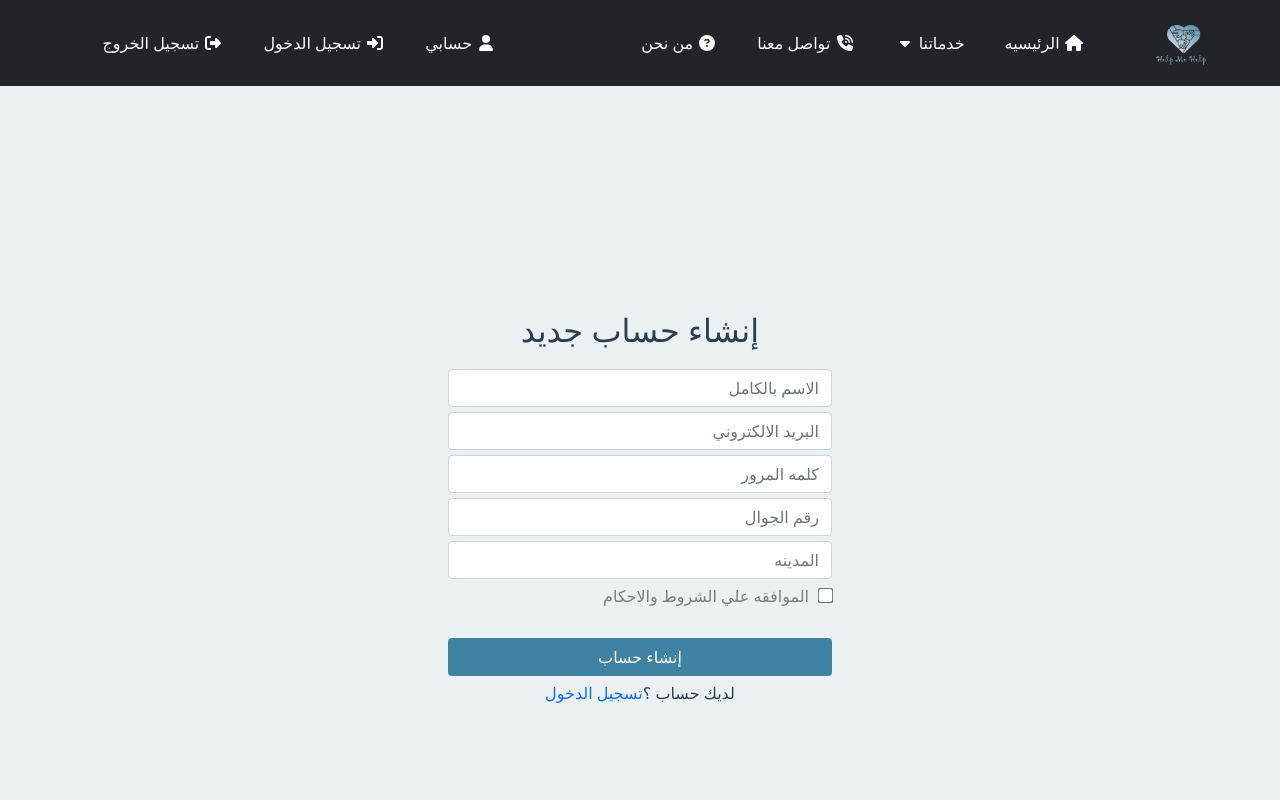
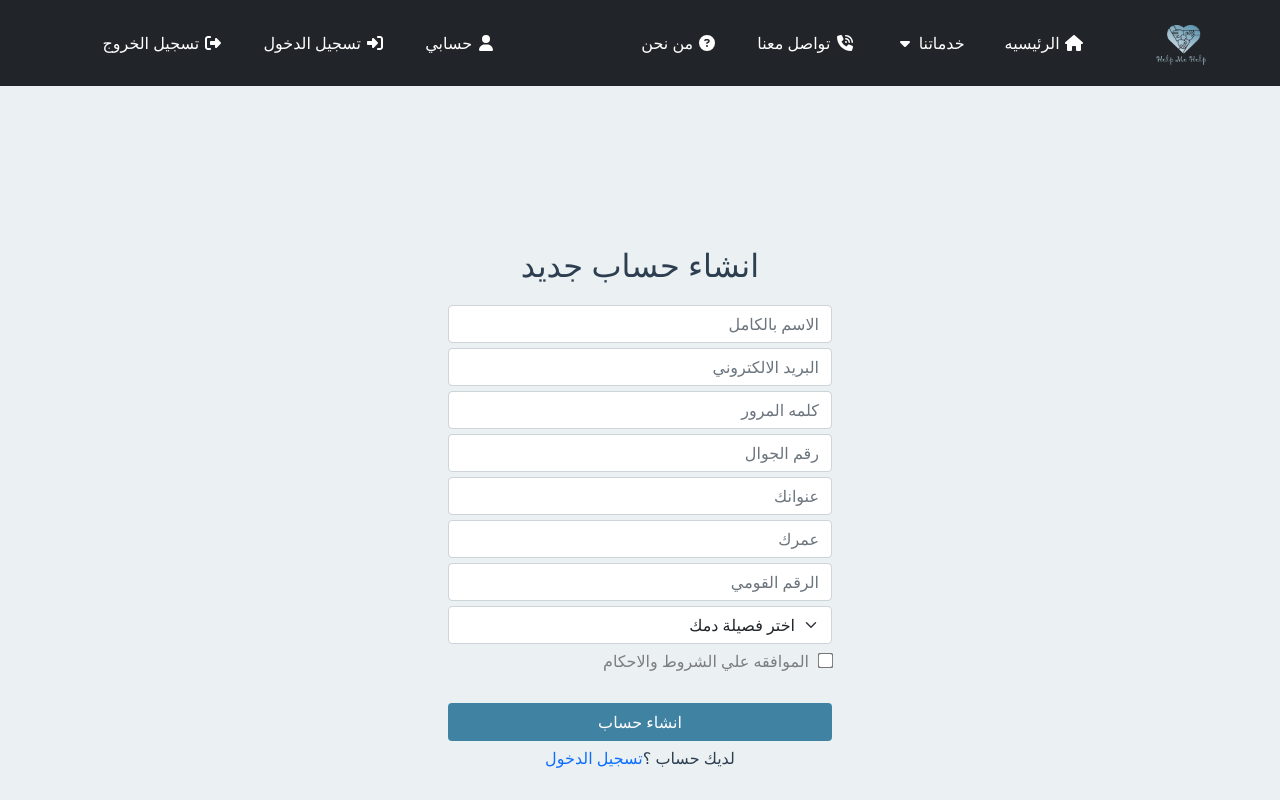
Before and after one commit to rahmahelmy99/fianlGraduationProject, a Vue app: page /signup in a window 1280 px wide. Shown: the top 800 px of the page. Built offline with nearby package versions, Linux system fonts and the light colour scheme.

Commit message:
added auth store to signup

```diff
--- a/src/components/pages/authentication/signup.vue
+++ b/src/components/pages/authentication/signup.vue
@@ -1,75 +1,79 @@
 <template>
   <base-wrapper>
     <div class="signincontainer">
-      <h2>إنشاء حساب جديد</h2>
-      <form @submit.prevent="signup">
+      <h2>انشاء حساب جديد</h2>
+      <form @submit.prevent="handleSignup">
         <div class="form-group">
-          <input
-            type="text"
-            class="form-control"
-            placeholder="الاسم بالكامل"
-            v-model="username"
-          />
-          <small class="form-text text-muted" v-show="nameerror">{{
-            nameerror
-          }}</small>
-        </div>
-        <div class="form-group">
-          <input
-            type="email"
-            class="form-control"
-            placeholder="البريد الالكتروني"
-            v-model="useremail"
-          />
-          <small class="form-text text-muted" v-show="emailerror">{{
-            emailerror
-          }}</small>
-        </div>
-        <div class="form-group">
-          <input
-            type="password"
-            class="form-control"
-            placeholder="كلمه المرور"
-            v-model="userpass"
-          />
-          <small class="form-text text-muted" v-show="passworderror">{{
-            passworderror
+          <input type="text" name='name' class="form-control" placeholder="الاسم بالكامل" v-model="name" />
+          <small class="form-text text-muted" v-show="nameError">{{
+              nameError
           }}</small>
         </div>
 
         <div class="form-group">
-          <input
-            type="text"
-            class="form-control"
-            placeholder="رقم الجوال"
-            v-model="userphone"
-          />
-          <small class="form-text text-muted" v-show="phoneerror">{{
-            phoneerror
+          <input type="email" name='email' class="form-control" placeholder="البريد الالكتروني" v-model="email" />
+          <small class="form-text text-muted" v-show="emailError">{{
+              emailError
+          }}</small>
+        </div>
+        <div class="form-group">
+          <input type="password" name='password' class="form-control" placeholder="كلمه المرور" v-model="password" />
+          <small class="form-text text-muted" v-show="passwordError">{{
+              passwordError
           }}</small>
         </div>
 
         <div class="form-group">
-          <input
-            type="text"
-            class="form-control"
-            placeholder="المدينه"
-            v-model="useraddress"
-          />
-          <small class="form-text text-muted" v-show="addresserror">{{
-            addresserror
+          <input type="text" class="form-control" placeholder="رقم الجوال" v-model="phone" />
+          <small class="form-text text-muted" v-show="phoneError">{{
+              phoneError
+          }}</small>
+        </div>
+
+        <div class="form-group">
+          <input type="text" class="form-control" placeholder="عنوانك" v-model="address" />
+          <small class="form-text text-muted" v-show="addressError">{{
+              addressError
+          }}</small>
+        </div>
+        <div class="form-group">
+          <input type="text" class="form-control" placeholder="عمرك" v-model="age" />
+          <small class="form-text text-muted" v-show="ageError">{{
+              ageError
+          }}</small>
+        </div>
+        <div class="form-group">
+          <input type="text" class="form-control" placeholder="الرقم القومي" v-model="natID" />
+          <small class="form-text text-muted" v-show="natIDError">{{
+              natIDError
+          }}</small>
+        </div>
+        <div class="form-group">
+          <select v-model="bloodType" class="form-select">
+            <option dir="auto" disabled>اختر فصيلة دمك</option>
+            <option>O-</option>
+            <option>O+</option>
+            <option>A-</option>
+            <option>A+</option>
+            <option>B-</option>
+            <option>B+</option>
+            <option>AB-</option>
+            <option>AB+</option>
+          </select>
+          <small class="form-text text-muted" v-show="bloodTypeError">{{
+              bloodTypeError
           }}</small>
         </div>
         <div>
           <label>الموافقه علي الشروط والاحكام</label>
-          <input type="checkbox" v-model="acceptterms" />
+          <input type="checkbox" v-model="acceptTerms" />
           <div>
-            <small class="form-text text-muted" v-show="!acceptterms">{{
-              accepttermserror
+            <small class="form-text text-muted" v-show="!acceptTerms">{{
+                acceptTermsError
             }}</small>
           </div>
         </div>
-        <base-button type="submit">إنشاء حساب</base-button>
+        <base-button type="submit">انشاء حساب</base-button>
       </form>
       <div class="createnewaccount">
         <p>لديك حساب ؟</p>
@@ -80,67 +84,154 @@
 </template>
 
 <script>
+import { useAuthStore } from '@/stores/AuthStore';
+import { storeToRefs } from 'pinia';
+
 export default {
+  setup() {
+    const AuthStore = useAuthStore();
+    return {
+      // you can return the whole store instance to use it in the template
+      AuthStore,
+    }
+  },
   data() {
     return {
-      username: null,
-      nameerror: null,
-      useremail: null,
-      emailerror: null,
-      userpass: null,
-      passworderror: null,
-      userphone: "",
-      phoneerror: null,
-      useraddress: null,
-      addresserror: null,
-      acceptterms: false,
-      accepttermserror: null,
+      name: null,
+      email: null,
+      password: null,
+      phone: null,
+      address: null,
+      age: null,
+      natID: null,
+      bloodType: 'اختر فصيلة دمك',
+      acceptTerms: false,
+
+      nameError: null,
+      emailError: null,
+      passwordError: null,
+      phoneError: null,
+      addressError: null,
+      ageError: null,
+      natIDError: null,
+      bloodTypeError: null,
+      acceptTermsError: null,
+
     };
   },
   methods: {
-    signup() {
-      this.nameerror = null;
-      this.emailerror = null;
-      this.passworderror = null;
-      this.phoneerror = null;
-      this.addresserror = null;
-      this.accepttermserror = null;
+    async handleSignup() {
+      //if (this.isValidateInput()) {
+      if (this.bloodType == 'اختر فصيلة دمك') { this.bloodType = null; }
 
-      if (this.username == null) {
-        this.nameerror = "ادخل الاسم بالكامل";
+      this.AuthStore.signup(
+        {
+          name: this.name,
+          email: this.email,
+          password: this.password,
+          age: this.age,
+          phone: this.phone,
+          address: this.address,
+          nat_ID: this.natID,
+          blood: this.bloodType,
+        }
+      )
+      router.push('/myaccount');
+      //}
+      // const reg = await this.axios.post('/users/create/',
+      //   {
+      //     name: this.name,
+      //     email: this.email,
+      //     password: this.password,
+      //     age: this.age,
+      //     phone: this.phone,
+      //     address: this.address,
+      //     nat_ID: this.natID,
+      //     blood: this.bloodType,
+      //   });
+      // const response = await this.axios.post('/auth/token/',
+      //   {
+      //     email: this.email,
+      //     password: this.password
+      //   });
+      // localStorage.setItem('token', response.data);
+      // this.$router.replace("/");
+
+
+    },
+    isValidateInput() {
+      this.restErrors()
+      let isValid = true;
+
+      if (!this.name) {
+        this.nameError = "ادخل الاسم بالكامل";
+        isValid = false
       }
-      if (this.useremail == null) {
-        this.emailerror = "ادخل بريدك الالكتروني";
+      if (!this.email) {
+        this.emailError = "ادخل بريدك الالكتروني";
+        isValid = false
       }
-      if (this.userpass == null) {
-        this.passworderror = "ادخل كلمه المرور";
+      //  const pattern = /^(?=.*[A-Za-z])(?=.*\d)[A-Za-z\d]{8,}$/;
+
+      if (!this.password) {
+        this.passwordError = "ادخل كلمه المرور";
+        isValid = false
       }
-      if (this.userphone.length < 12) {
-        this.phoneerror = "ادخل رقمك المكون من 12 رقم";
+      //  else if (!pattern.test(this.password)) {
+      //   this.passwordError = "ادخل كلمه المرور مكونه من ثماني حروف و تحتوي رقم و حرف علي الاقل";
+      //   isValid = false
+      // }
+
+      if (this.phone) {
+        if (this.phone.length != 12) {
+          this.phoneError = "ادخل رقمك المكون من 12 رقم";
+          isValid = false
+        } else if (isNaN(this.phone)) {
+          this.phoneError = "ادخل ارقام فقط من فضلك";
+          isValid = false
+        }
       }
-      if (this.useraddress == null) {
-        this.addresserror = "ادخل عنوانك";
-      }
-      if (this.acceptterms == false) {
-        this.accepttermserror = "يجب الموافقه علي شروط الموقع";
-      }
-      //هنبعت للباك الداتا لو كله سليم ع هيئه اوبجيكت
-      else {
-        const newuser = {
-          name: this.username,
-          email: this.useremail,
-          phone: this.userphone,
-          password: this.userpass,
-          address: this.useraddress,
-        };
-        this.$router.replace("/");
-      }
+
+      /*       if (!this.address) {
+              this.addressError = "ادخل عنوانك";
+              isValid = false
+            }
+            if (!this.age) {
+              this.ageError = "ادخل عمرك";
+              isValid = false
+            }
+            if (!this.natID) {
+              this.natIDError = "ادخل الرقم القومي";
+              isValid = false
+            }
+            if (!this.acceptTerms) {
+              this.acceptTermsError = "يجب الموافقه علي شروط الموقع";
+              isValid = false
+            }
+            */
+
+      return isValid
+
     },
+    restErrors() {
+      this.nameError = null;
+      this.emailError = null;
+      this.passwordError = null;
+      this.phoneError = null;
+      this.addressError = null;
+      this.ageError = null;
+      this.natIDError = null;
+      this.bloodTypeError = null;
+      this.acceptTermsError = null;
+    }
   },
 };
 </script>
 
 <style scoped>
+
+
+
 .signincontainer {
   width: 30vw;
 }
@@ -153,16 +244,16 @@ form {
   text-align: end;
 }
 
-form > div {
+form>div {
   margin: 5px 0px;
   cursor: context-menu !important;
 }
 
-form > div > input {
+form>div>input {
   text-align: end;
 }
 
-form > div > label {
+form>div>label {
   margin-right: 10px;
 }
 
@@ -189,10 +280,12 @@ small {
   margin-top: 5px;
 }
 
-div > a {
+div>a {
   text-decoration: none;
 }
+
 @media (max-width: 365px) {
+
   .signincontainer,
   button {
     width: 70vw !important;
@@ -205,15 +298,18 @@ div > a {
     flex-wrap: wrap;
     margin-top: 5px;
   }
-  .createnewaccount > p {
+
+  .createnewaccount>p {
     margin: 0px !important;
     display: flex;
     justify-content: end;
   }
+
   label {
     font-size: 14px;
   }
 }
+
 @media (max-width: 585px) {
   .signincontainer,
   button {
```
